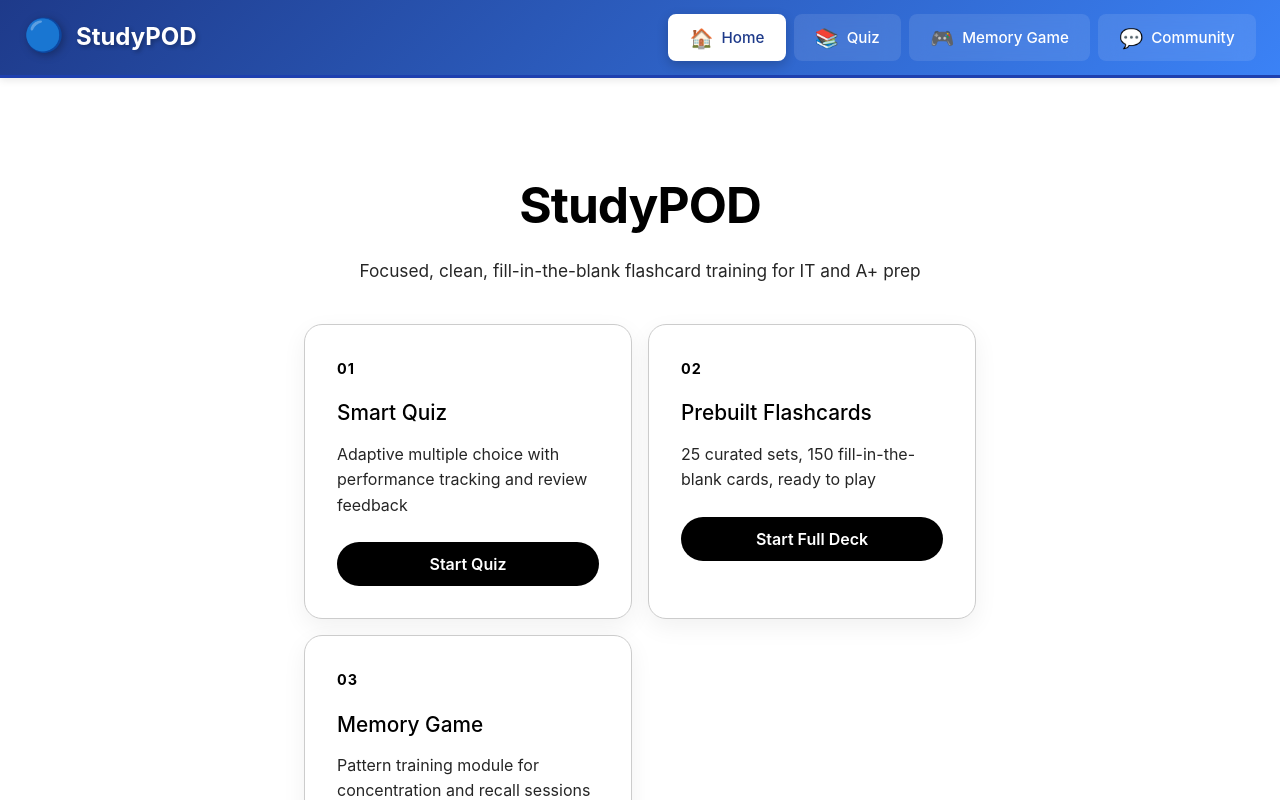
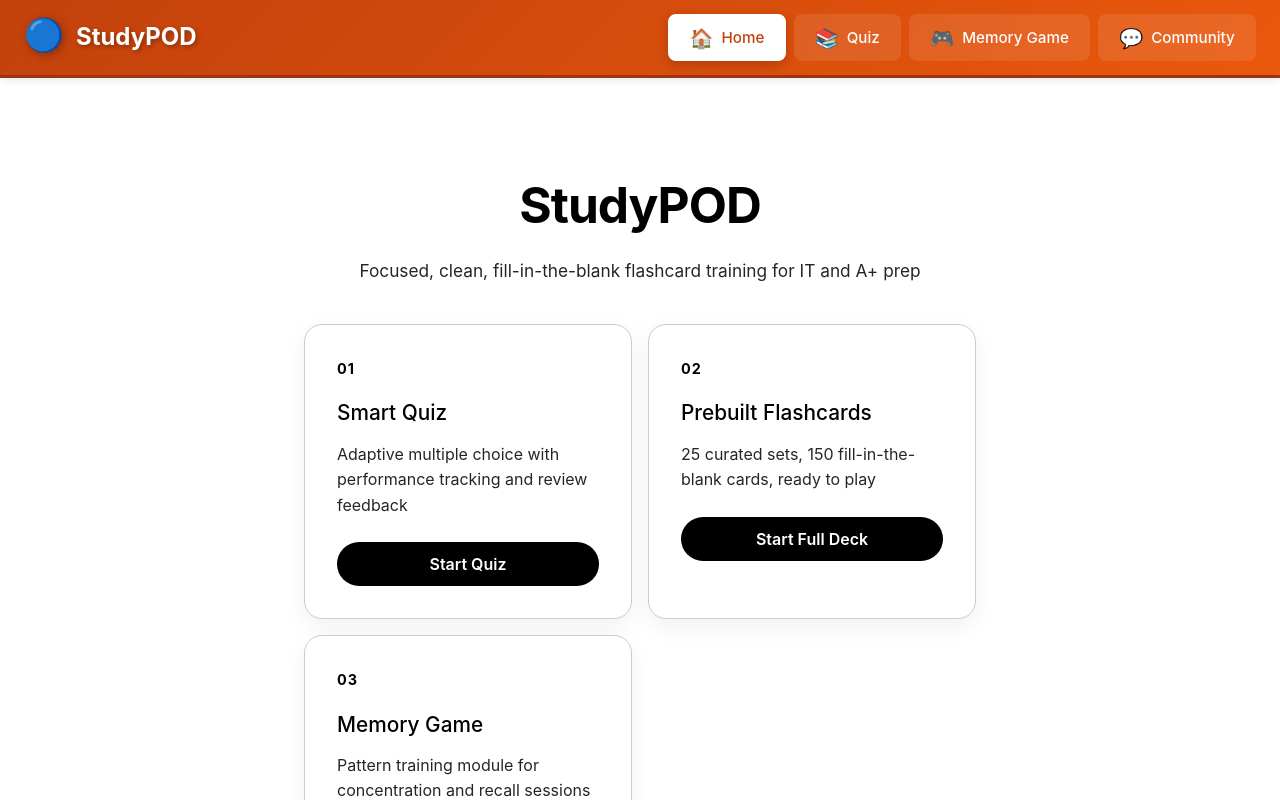
Before and after one commit to norest4d-max/studyPOD, a React (Vite) app: page / in a window 1280 px wide. Shown: the top 800 px of the page. Built offline with nearby package versions, Linux system fonts and the light colour scheme.

Commit message:
Implement orange header and verify card stack study functions
Co-authored-by: norest4d-max <262437397+norest4d-max@users.noreply.github.com>

```diff
--- a/src/components/Navigation.css
+++ b/src/components/Navigation.css
@@ -1,10 +1,10 @@
 .navigation {
-  background: linear-gradient(135deg, #1e3a8a 0%, #3b82f6 100%);
+  background: linear-gradient(135deg, #c2410c 0%, #ea580c 100%);
   box-shadow: 0 2px 8px rgba(0, 0, 0, 0.1);
   position: sticky;
   top: 0;
   z-index: 1000;
-  border-bottom: 3px solid #1e40af;
+  border-bottom: 3px solid #9a3412;
 }
 
 .nav-container {
@@ -74,7 +74,7 @@
 
 .nav-tab.active {
   background: white;
-  color: #1e3a8a;
+  color: #c2410c;
   border-color: white;
   box-shadow: 0 4px 12px rgba(0, 0, 0, 0.2);
 }
```
